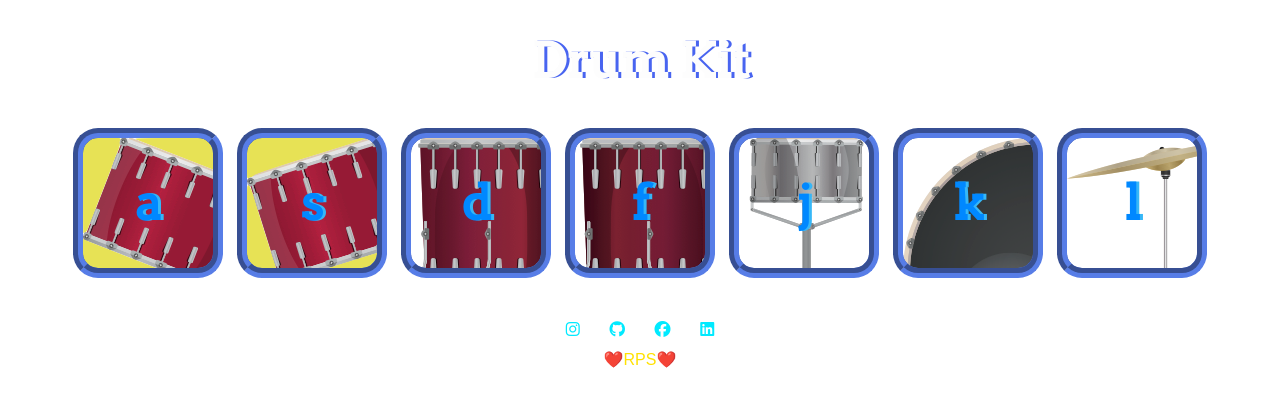
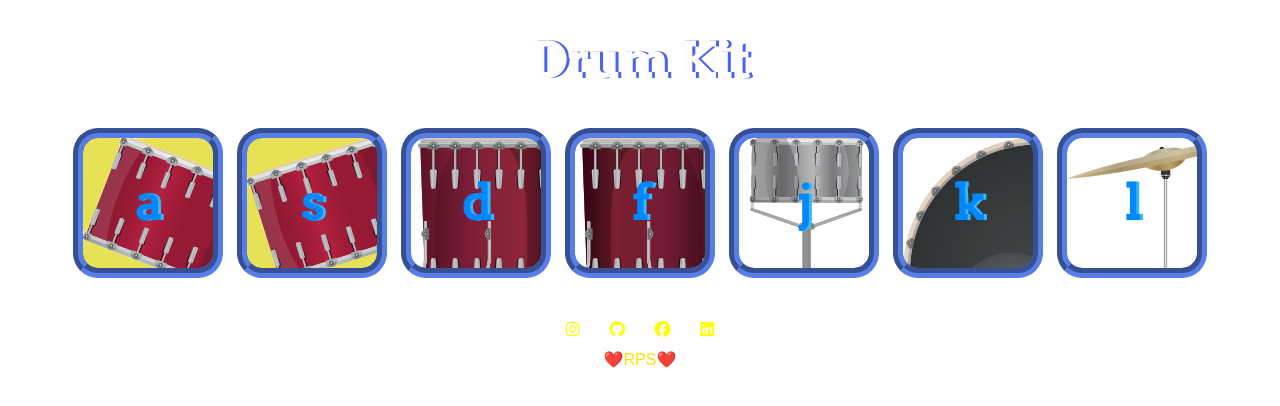
Before and after one commit to rpsrivastava24337/Drum-kit, a plain HTML site: page index.html in a window 1280 px wide. Drawn offline with Linux system fonts and the light colour scheme.

Commit message:
Update styles.css
change - footer color

```diff
--- a/styles.css
+++ b/styles.css
@@ -84,7 +84,7 @@ h1 {
 }
 .fa-brands{
   padding: 1%;
-  color: #00eaff;
+  color: yellow;
 }
 .fa-brands:hover{
   color: #ffffff;
```
